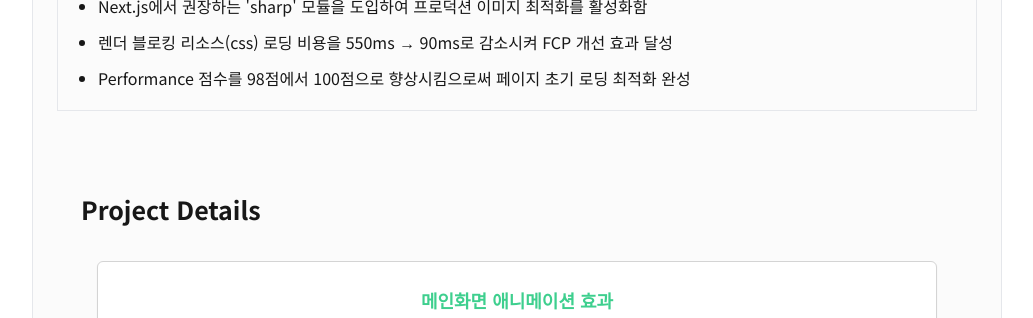
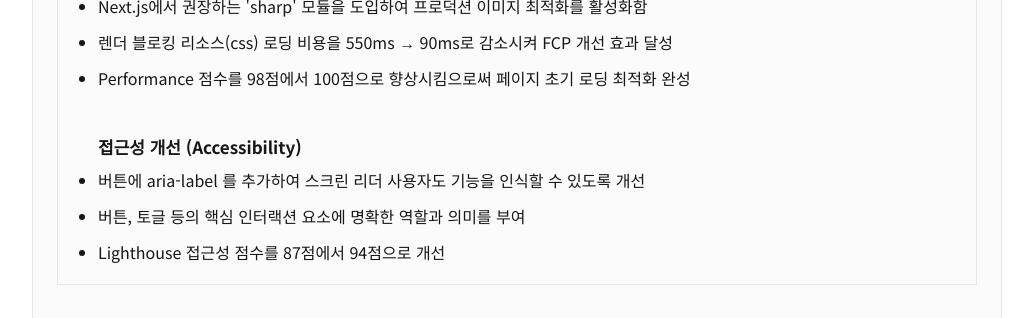
Before and after one commit to YouKnowThat-Park/WooSeokBot, a Next.js app in the folder front/: page /project/wooseokBot in a window 1280 px wide. Shown: the part 3000-3318 px from the top of the page, without its empty margins (123-1156 px from the left). Built offline with nearby package versions, Linux system fonts and the light colour scheme.

Commit message:
: chore :  Wooseok Bot에 접근성 개선 텍스트 추가

```diff
--- a/front/src/data/wooseokBotPerformance.ts
+++ b/front/src/data/wooseokBotPerformance.ts
@@ -15,4 +15,12 @@ export const WooseokBotPerformance = [
       "Performance 점수를 98점에서 100점으로 향상시킴으로써 페이지 초기 로딩 최적화 완성",
     ],
   },
+  {
+    title: "접근성 개선 (Accessibility)",
+    points: [
+      "버튼에 aria-label 를 추가하여 스크린 리더 사용자도 기능을 인식할 수 있도록 개선",
+      "버튼, 토글 등의 핵심 인터랙션 요소에 명확한 역할과 의미를 부여",
+      "Lighthouse 접근성 점수를 87점에서 94점으로 개선",
+    ],
+  },
 ];
```
